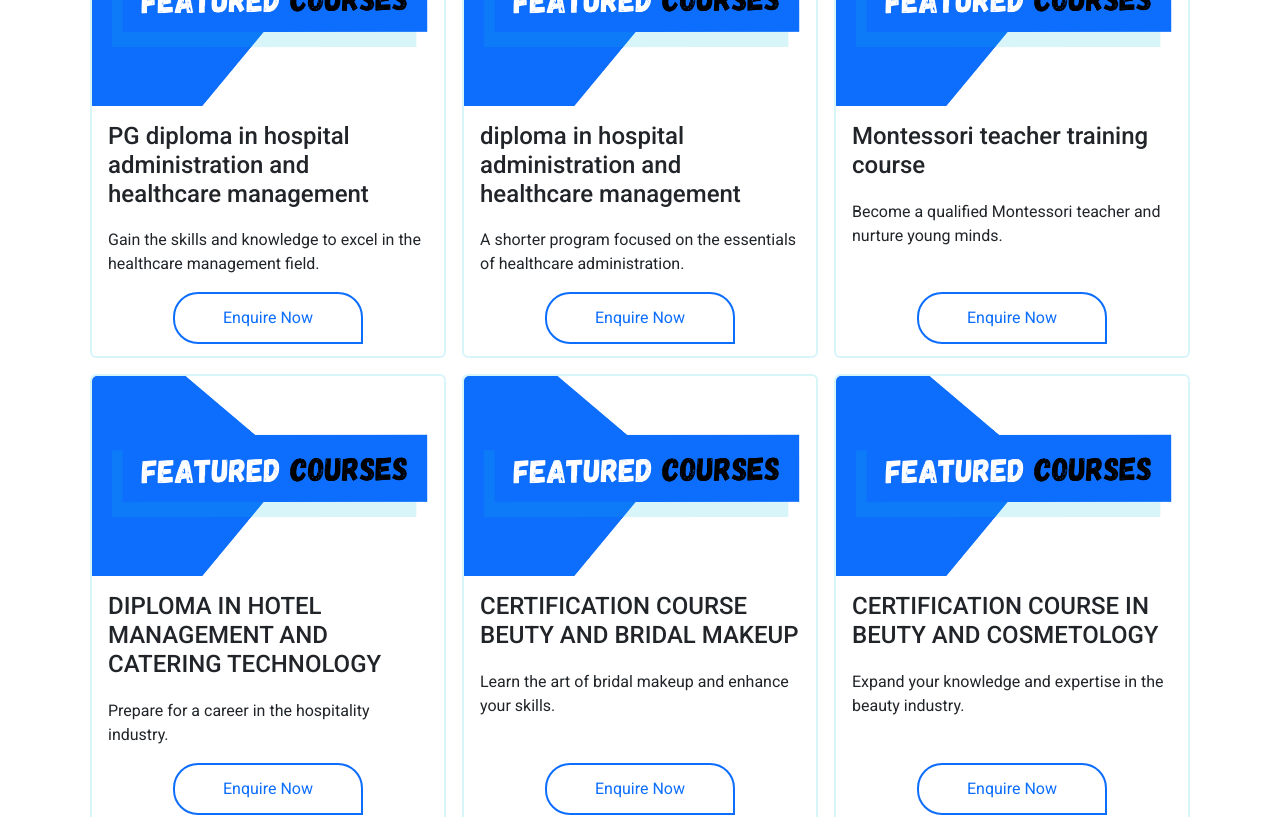
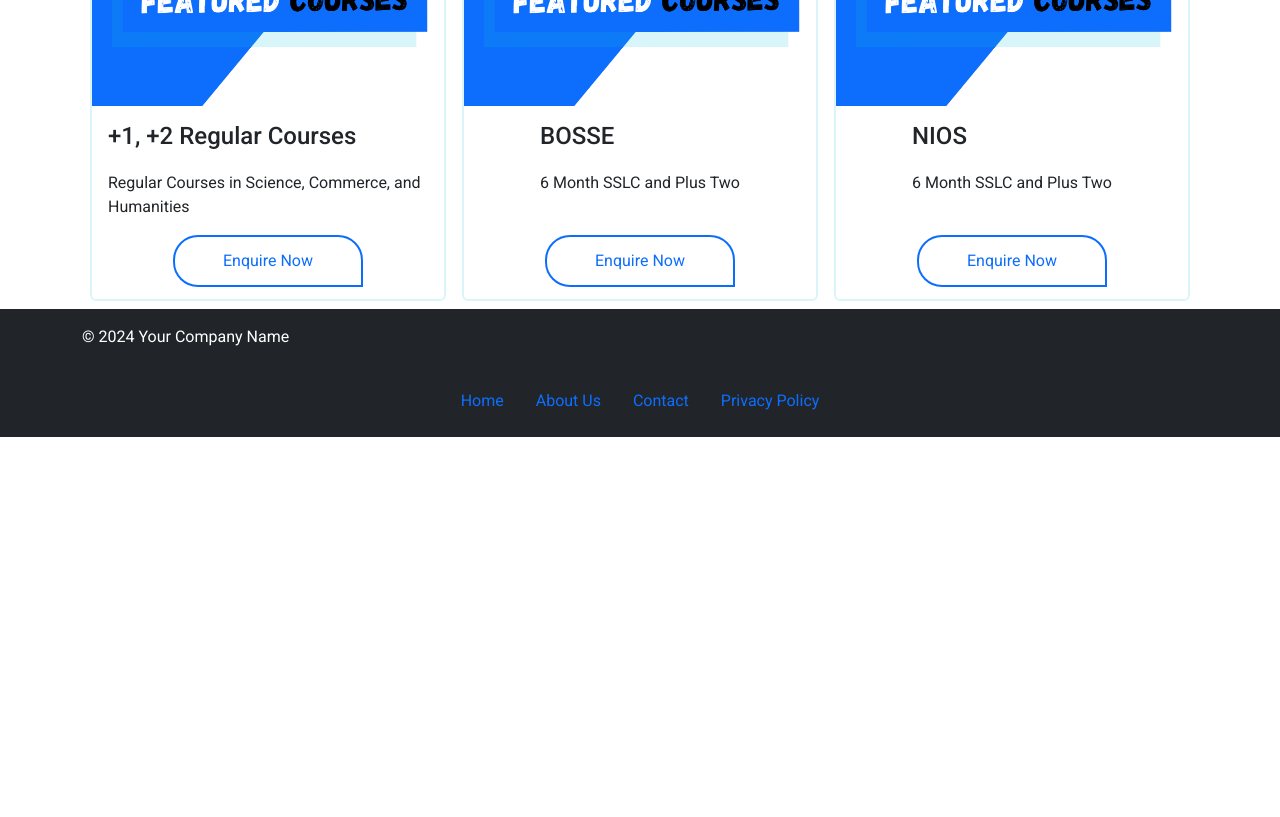
Before and after one commit to RameesV/Emory-Calicut, a React (Create React App) app: page /dawn in a window 1280 px wide. Shown: the part 1900-2717 px from the top of the page. After the commit the page ends 2337 px from the top, so only its background shows below. Built offline with nearby package versions, Linux system fonts and the light colour scheme.

Commit message:
Dawn course data updated

```diff
--- a/src/components/Pages/DawnPage.js
+++ b/src/components/Pages/DawnPage.js
@@ -70,44 +70,23 @@
 
     const coursesData = [
         {
-            "title": "PG diploma in hospital administration and healthcare management",
-            "description": "Gain the skills and knowledge to excel in the healthcare management field.",
-            "pageLink": "/about",
+            "title": "+1, +2 Regular Courses",
+            "description": "Regular Courses in Science, Commerce, and Humanities",
+            "pageLink": "https://wa.me/+917306058474?text=Hey, I would like to know more about the course (+1, +2 Regular Courses)",
             "src": featuredImage,
             "buttonName": "Enquire Now"
         },
         {
-            "title": "diploma in hospital administration and healthcare management",
-            "description": "A shorter program focused on the essentials of healthcare administration.",
-            "pageLink": "/about",
+            "title": "BOSSE",
+            "description": "6 Month SSLC and Plus Two",
+            "pageLink": "https://wa.me/+917306058474?text=Hey, I would like to know more about the course ( BOSSE )",
             "src": featuredImage,
             "buttonName": "Enquire Now"
         },
         {
-            "title": "Montessori teacher training course",
-            "description": "Become a qualified Montessori teacher and nurture young minds.",
-            "pageLink": "/about",
-            "src": featuredImage,
-            "buttonName": "Enquire Now"
-        },
-        {
-            "title": "DIPLOMA IN HOTEL MANAGEMENT AND CATERING TECHNOLOGY",
-            "description": "Prepare for a career in the hospitality industry.",
-            "pageLink": "/about",
-            "src": featuredImage,
-            "buttonName": "Enquire Now"
-        },
-        {
-            "title": "CERTIFICATION COURSE BEUTY AND BRIDAL MAKEUP",
-            "description": "Learn the art of bridal makeup and enhance your skills.",
-            "pageLink": "/about",
-            "src": featuredImage,
-            "buttonName": "Enquire Now"
-        },
-        {
-            "title": "CERTIFICATION COURSE IN BEUTY AND COSMETOLOGY",
-            "description": "Expand your knowledge and expertise in the beauty industry.",
-            "pageLink": "/about",
+            "title": "NIOS",
+            "description": "6 Month SSLC and Plus Two",
+            "pageLink": "https://wa.me/+917306058474?text=Hey, I would like to know more about the course ( NIOS )",
             "src": featuredImage,
             "buttonName": "Enquire Now"
         }
--- a/src/components/Pages/JasbroPage.js
+++ b/src/components/Pages/JasbroPage.js
@@ -72,21 +72,21 @@
         {
             "title": "B.Ed",
             "description": "A two-year teacher education program for aspiring educators.",
-            "pageLink": "https://wa.me/+917306058474?text=Hey, I would like to know more about the course ()",
+            "pageLink": "https://wa.me/+917306058474?text=Hey, I would like to know more about the course ( B.Ed )",
             "src": featuredImage,
             "buttonName": "Enquire Now"
         },
         {
             "title": "M.Ed",
             "description": "A postgraduate program for educators seeking advanced teaching expertise.",
-            "pageLink": "https://wa.me/+917306058474?text=Hey, I would like to know more about the course (M.Ed)",
+            "pageLink": "https://wa.me/+917306058474?text=Hey, I would like to know more about the course ( M.Ed )",
             "src": featuredImage,
             "buttonName": "Enquire Now"
         },
         {
             "title": "PhD",
             "description": "A doctoral degree earned through research and a dissertation.",
-            "pageLink": "https://wa.me/+917306058474?text=Hey, I would like to know more about the course (Phd)",
+            "pageLink": "https://wa.me/+917306058474?text=Hey, I would like to know more about the course ( Phd )",
             "src": featuredImage,
             "buttonName": "Enquire Now"
         }
```
